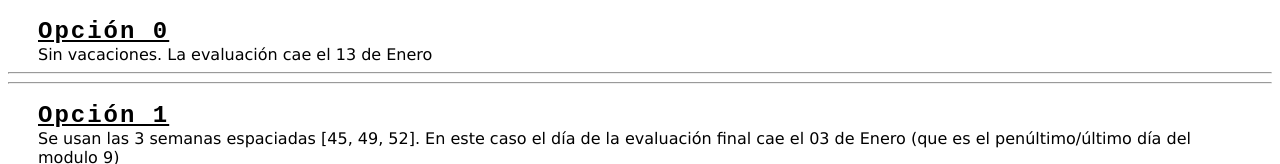
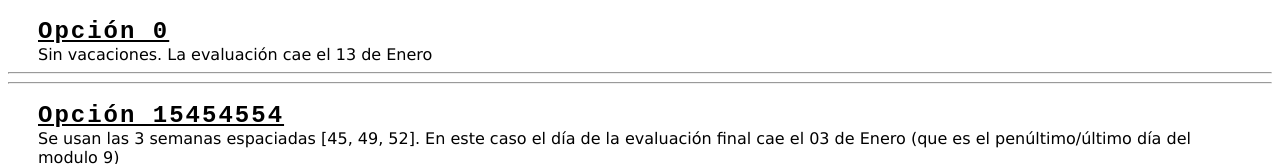
Before and after one commit to tacmorales/calendario, a plain HTML site: page index.html in a window 1280 px wide. Shown: the top 164 px of the page. Drawn offline with Linux system fonts and the light colour scheme.

Commit message:
cambio opcion

```diff
--- a/index.html
+++ b/index.html
@@ -16,7 +16,7 @@
     </hgroup>
     <hr><hr>
     <hgroup>
-      <h2>Opción 1</h2>
+      <h2>Opción 15454554</h2>
       <p>Se usan las 3 semanas espaciadas [45, 49, 52]. En este caso el día de la evaluación final cae el 03 de Enero (que es el penúltimo/último día del modulo 9)</p>
     </hgroup>
     <div class="tres-meses">
```
